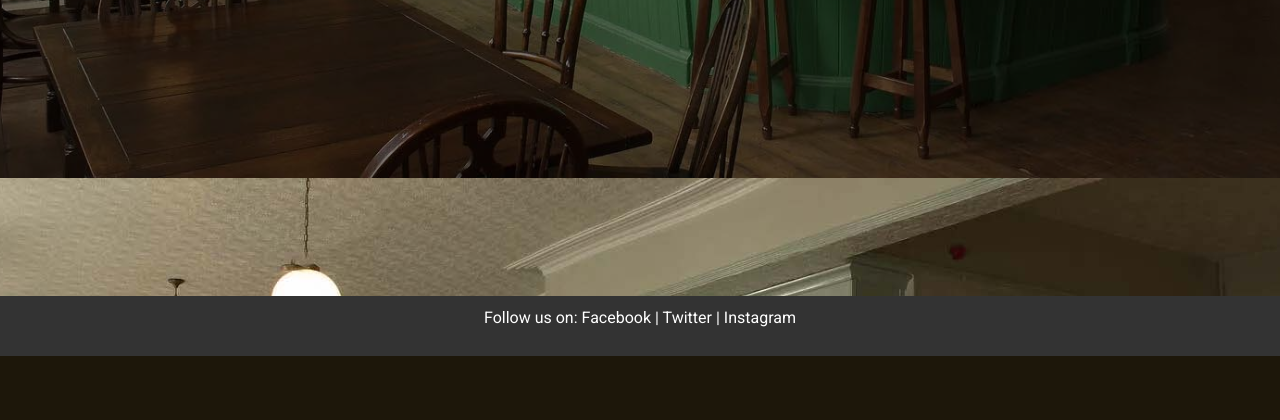
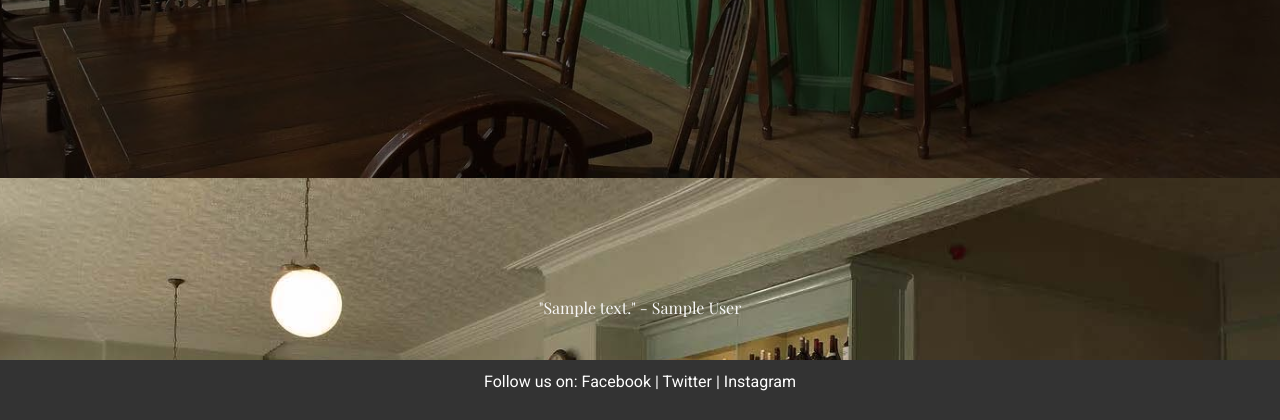
Before and after one commit to p-coughlan/coughlans_restaurant, a Django app: page / in a window 1280 px wide. Shown: the part 622-1042 px from the top of the page. Before the commit the page ends 978 px from the top, so only its background shows below. Run offline with Django 4.2, Linux system fonts and the light colour scheme; tables that the repository leaves empty hold one stand-in row (values such as "Sample post"); some libraries are stand-ins or nearby versions.

Commit message:
Add review ticker to home page. Add forms.css to style booking and review forms uniformly.

```diff
--- a/bookings/templates/bookings/home.html
+++ b/bookings/templates/bookings/home.html
@@ -41,5 +41,6 @@
   </div>
 </section>
 
-<!-- Include additional content like a review ticker here if desired -->
+<!-- Review ticker at the bottom -->
+{% include "reviews/review_ticker.html" with reviews=approved_reviews %}
 {% endblock %}
--- a/reviews/templates/reviews/review_ticker.html
+++ b/reviews/templates/reviews/review_ticker.html
@@ -1,8 +1,28 @@
 <!-- reviews/templates/reviews/review_ticker.html -->
 <!-- This template loops through the passed-in reviews and creates a container for each review. The JavaScript (in review_ticker.js) will handle showing and hiding these items. -->
-<div id="review-ticker" class="review-ticker">
+<!-- reviews/templates/reviews/review_ticker.html -->
+<style>
+    /* Style for the review ticker container */
+    .review-ticker {
+        text-align: center;
+        font-family: 'Playfair Display', serif;
+        color: #f8f8f8; /* Off white text */
+        padding: 20px;
+        /* Additional styling if needed */
+    }
+    /* Ensure all review items are initially hidden */
+    .review-item {
+        display: none;
+    }
+    /* Show the first review item */
+    .review-item:first-child {
+        display: block;
+    }
+  </style>
+
+  <div id="review-ticker" class="review-ticker">
     {% for review in reviews %}
-      <div class="review-item" style="display: none;">
+      <div class="review-item">
         <span>"{{ review.comment }}" - {{ review.customer.name|default:"Anonymous" }}</span>
       </div>
     {% endfor %}
```
Also changed, not shown: static/css/forms.css (added, +50 -0 lines).
